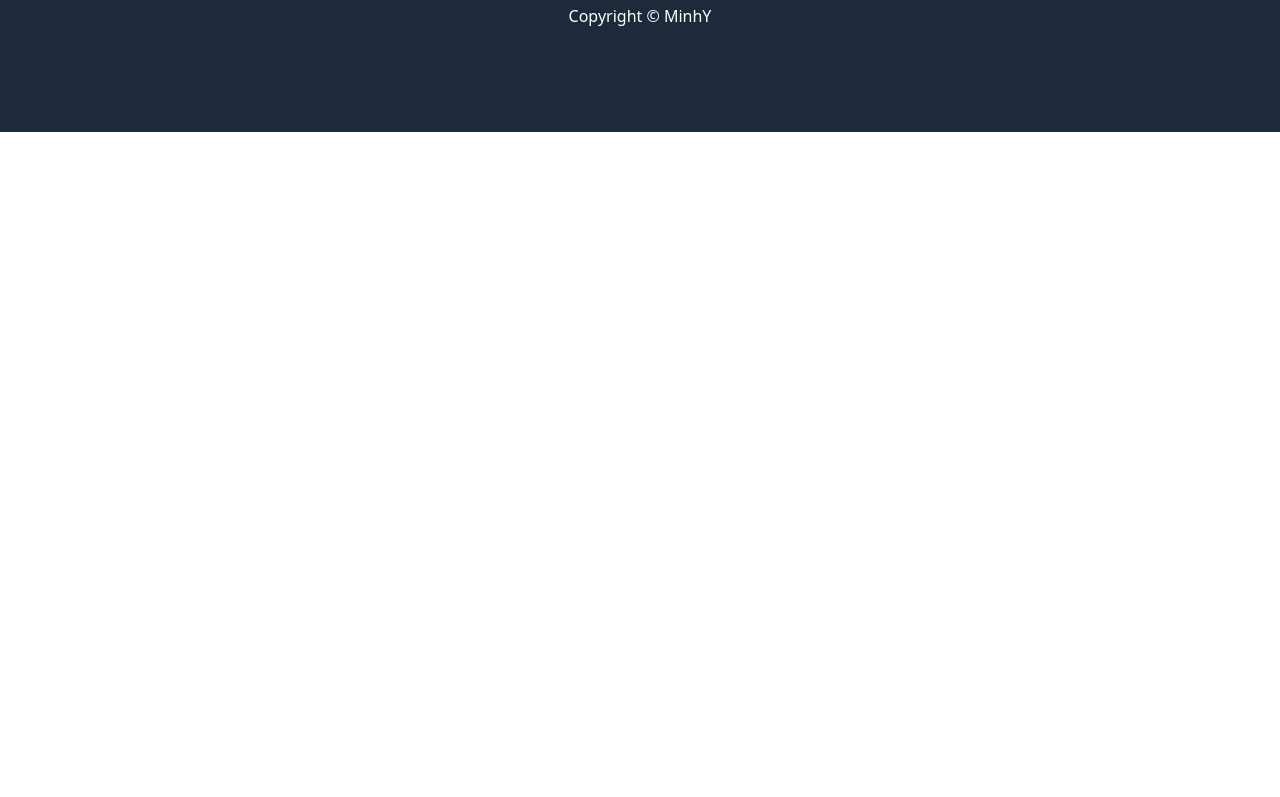
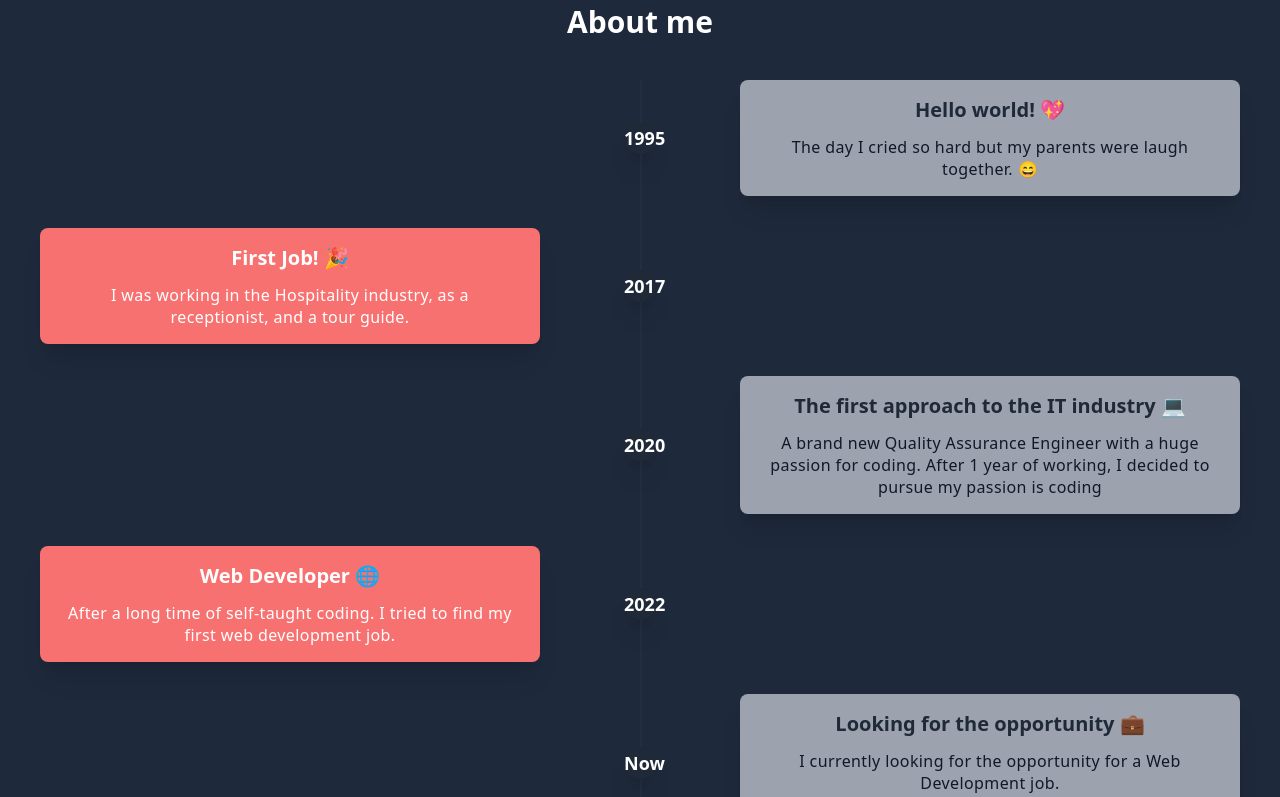
Before and after one commit to minhypro/minhy, a React (Create React App) app: page / in a window 1280 px wide. Shown: the part 780-1577 px from the top of the page. Before the commit the page ends 912 px from the top, so only its background shows below. Built offline with nearby package versions, Linux system fonts and the light colour scheme; the HTML template or start-up script is replaced by a standard one.

Commit message:
add about section

```diff
--- /dev/null
+++ b/src/components/About.js
@@ -0,0 +1,82 @@
+import React, {useEffect} from 'react'
+import { useScroll } from "framer-motion"
+
+
+function About() {
+    const { scrollY } = useScroll()
+
+useEffect(() => {
+  return scrollY.onChange((latest) => {
+    console.log("Page scroll: ", latest)
+  })
+}, [])
+
+  return (
+    <div id="about" className="pt-20">
+        <h2 className="text-3xl font-bold">About me</h2>
+        <div className="container mx-auto w-full h-full">
+  <div className="relative wrap overflow-hidden p-10 h-full">
+    <div className="border-2-2 absolute border-opacity-20 border-gray-700 h-full border" style={{left: "50%"}}></div>
+
+    <div className="mb-8 flex justify-between items-center w-full right-timeline">
+      <div className="order-1 w-5/12"></div>
+      <div className="z-20 flex items-center order-1 bg-gray-800 shadow-xl w-8 h-8 rounded-full">
+        <h1 className="mx-auto font-semibold text-lg text-white">1995</h1>
+      </div>
+      <div className="order-1 bg-gray-400 rounded-lg shadow-xl w-5/12 px-6 py-4">
+        <h3 className="mb-3 font-bold text-gray-800 text-xl">Hello world! 💖</h3>
+        <p className="text-md leading-snug tracking-wide text-gray-900 text-opacity-100">The day I cried so hard but my parents were laugh together. 😄</p>
+      </div>
+    </div>
+
+
+    <div className="mb-8 flex justify-between flex-row-reverse items-center w-full left-timeline">
+      <div className="order-1 w-5/12"></div>
+      <div className="z-20 flex items-center order-1 bg-gray-800 shadow-xl w-8 h-8 rounded-full">
+        <h1 className="mx-auto text-white font-semibold text-lg">2017</h1>
+      </div>
+      <div className="order-1 bg-red-400 rounded-lg shadow-xl w-5/12 px-6 py-4">
+        <h3 className="mb-3 font-bold text-white text-xl">First Job! 🎉</h3>
+        <p className="text-md leading-snug tracking-wide text-white text-opacity-100">I was working in the Hospitality industry, as a receptionist, and a tour guide.</p>
+      </div>
+    </div>
+
+    <div className="mb-8 flex justify-between items-center w-full right-timeline">
+      <div className="order-1 w-5/12"></div>
+      <div className="z-20 flex items-center order-1 bg-gray-800 shadow-xl w-8 h-8 rounded-full">
+        <h1 className="mx-auto font-semibold text-lg text-white">2020</h1>
+      </div>
+      <div className="order-1 bg-gray-400 rounded-lg shadow-xl w-5/12 px-6 py-4">
+        <h3 className="mb-3 font-bold text-gray-800 text-xl">The first approach to the IT industry 💻</h3>
+        <p className="text-md leading-snug tracking-wide text-gray-900 text-opacity-100">A brand new Quality Assurance Engineer with a huge passion for coding. After 1 year of working, I decided to pursue my passion is coding</p>
+      </div>
+    </div>
+
+    <div className="mb-8 flex justify-between flex-row-reverse items-center w-full left-timeline">
+      <div className="order-1 w-5/12"></div>
+      <div className="z-20 flex items-center order-1 bg-gray-800 shadow-xl w-8 h-8 rounded-full">
+        <h1 className="mx-auto text-white font-semibold text-lg">2022</h1>
+      </div>
+      <div className="order-1 bg-red-400 rounded-lg shadow-xl w-5/12 px-6 py-4">
+        <h3 className="mb-3 font-bold text-white text-xl">Web Developer 🌐</h3>
+        <p className="text-md leading-snug tracking-wide text-white text-opacity-100">After a long time of self-taught coding. I tried to find my first web development job.</p>
+      </div>
+    </div>
+
+    <div className="mb-8 flex justify-between items-center w-full right-timeline">
+      <div className="order-1 w-5/12"></div>
+      <div className="z-20 flex items-center order-1 bg-gray-800 shadow-xl w-8 h-8 rounded-full">
+        <h1 className="mx-auto font-semibold text-lg text-white">Now</h1>
+      </div>
+      <div className="order-1 bg-gray-400 rounded-lg shadow-xl w-5/12 px-6 py-4">
+        <h3 className="mb-3 font-bold text-gray-800 text-xl">Looking for the opportunity 💼</h3>
+        <p className="text-md leading-snug tracking-wide text-gray-900 text-opacity-100">I currently looking for the opportunity for a Web Development job.<br/>My major are Javascript and ReactJS</p>
+      </div>
+    </div>
+  </div>
+</div>
+    </div>
+  )
+}
+
+export default About
--- a/src/components/Hero.js
+++ b/src/components/Hero.js
@@ -19,8 +19,8 @@ function Hero() {
       <div className='text-3xl'>
         I'm a&nbsp;
         <TypeAnimation
-          sequence={[`Web Developer.`, 2500, `Learner.`, 2500, `Traveller.`, 2500]}
-          speed={1}
+          sequence={[`Web Developer.`, 2000, `Learner.`, 2000, `Traveller.`, 2000]}
+          speed={2}
           wrapper='span'
           cursor={true}
           repeat={Infinity}
```
